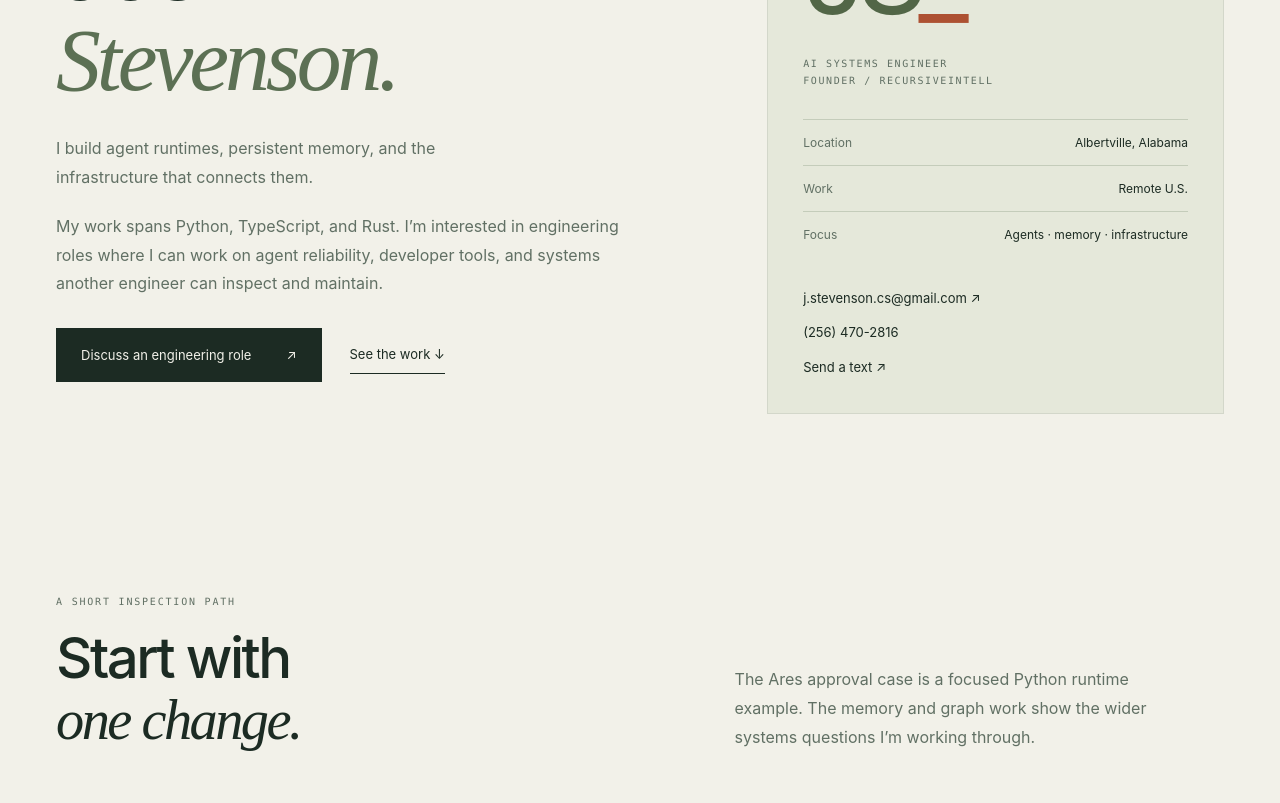
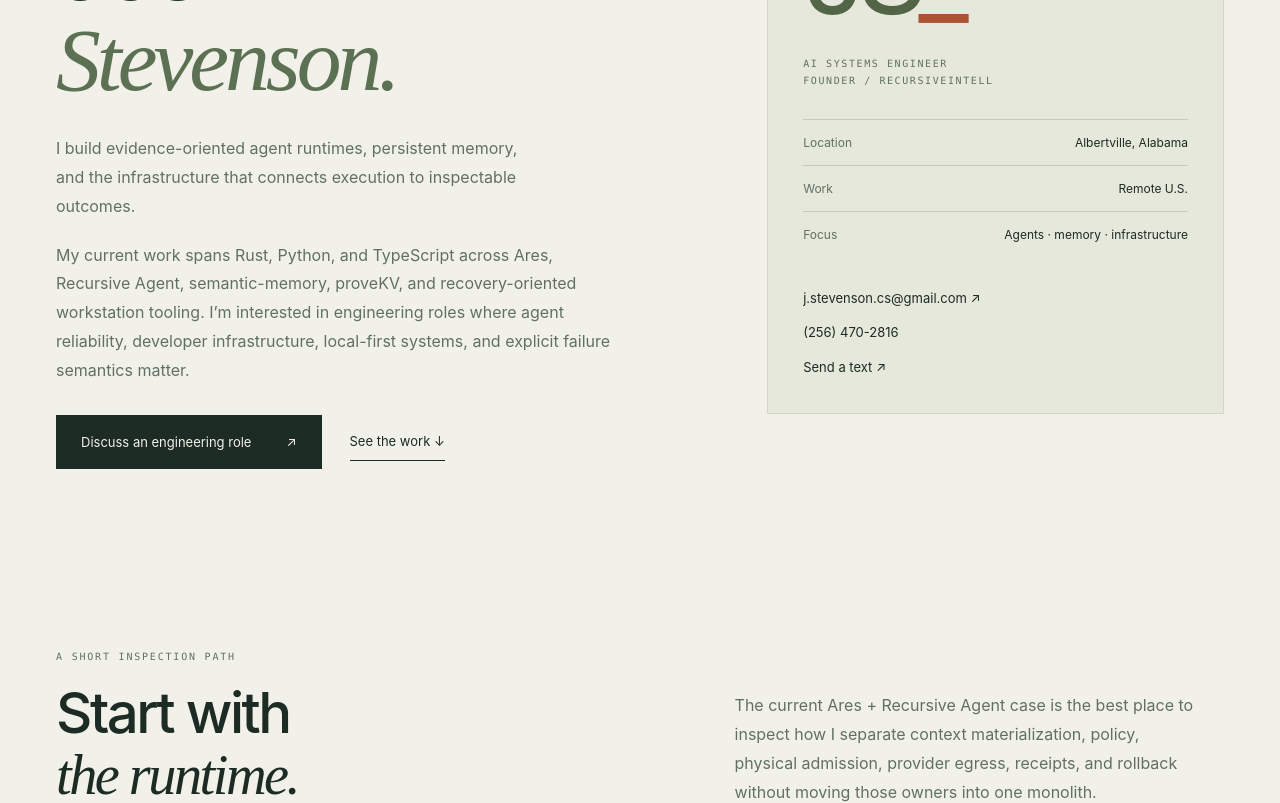
Before and after one commit to RecursiveIntell/recursiveintell-web, a Next.js app: page /josh in a window 1280 px wide. Shown: the part 300-1103 px from the top of the page. Built offline with nearby package versions, Linux system fonts and the light colour scheme.

Commit message:
feat(site): refresh engineer profile to current systems focus

```diff
--- a/app/josh/page.tsx
+++ b/app/josh/page.tsx
@@ -7,7 +7,7 @@ import { contact } from "../config/site";
 export const metadata: Metadata = pageMetadata("/josh", {
   title: { absolute: "Josh Stevenson | RecursiveIntell" },
   description:
-    "Independent AI systems engineer working across Python, TypeScript, Rust, agent runtimes and local memory. Albertville, Alabama. Remote U.S.",
+    "Independent AI systems engineer working across Rust, Python, TypeScript, agent runtimes, local memory, and recovery-oriented infrastructure. Albertville, Alabama. Remote U.S.",
   alternates: { canonical: "/josh" },
   openGraph: {
     title: "Josh Stevenson | RecursiveIntell",
@@ -29,13 +29,15 @@ export default function Josh() {
             <em>Stevenson.</em>
           </h1>
           <p className="studio-lede">
-            I build agent runtimes, persistent memory, and the infrastructure
-            that connects them.
+            I build evidence-oriented agent runtimes, persistent memory, and the
+            infrastructure that connects execution to inspectable outcomes.
           </p>
           <p>
-            My work spans Python, TypeScript, and Rust. I’m interested in
-            engineering roles where I can work on agent reliability, developer
-            tools, and systems another engineer can inspect and maintain.
+            My current work spans Rust, Python, and TypeScript across Ares,
+            Recursive Agent, semantic-memory, proveKV, and recovery-oriented
+            workstation tooling. I’m interested in engineering roles where
+            agent reliability, developer infrastructure, local-first systems,
+            and explicit failure semantics matter.
           </p>
           <div className="studio-actions">
             <a className="studio-button primary" href={contact.careerHref}>
@@ -81,13 +83,14 @@ export default function Josh() {
             <h2>
               Start with
               <br />
-              <em>one change.</em>
+              <em>the runtime.</em>
             </h2>
           </div>
           <p>
-            The Ares approval case is a focused Python runtime example. The
-            memory and graph work show the wider systems questions I’m working
-            through.
+            The current Ares + Recursive Agent case is the best place to inspect
+            how I separate context materialization, policy, physical admission,
+            provider egress, receipts, and rollback without moving those owners
+            into one monolith.
           </p>
         </div>
         <SelectedProjects all />
```
